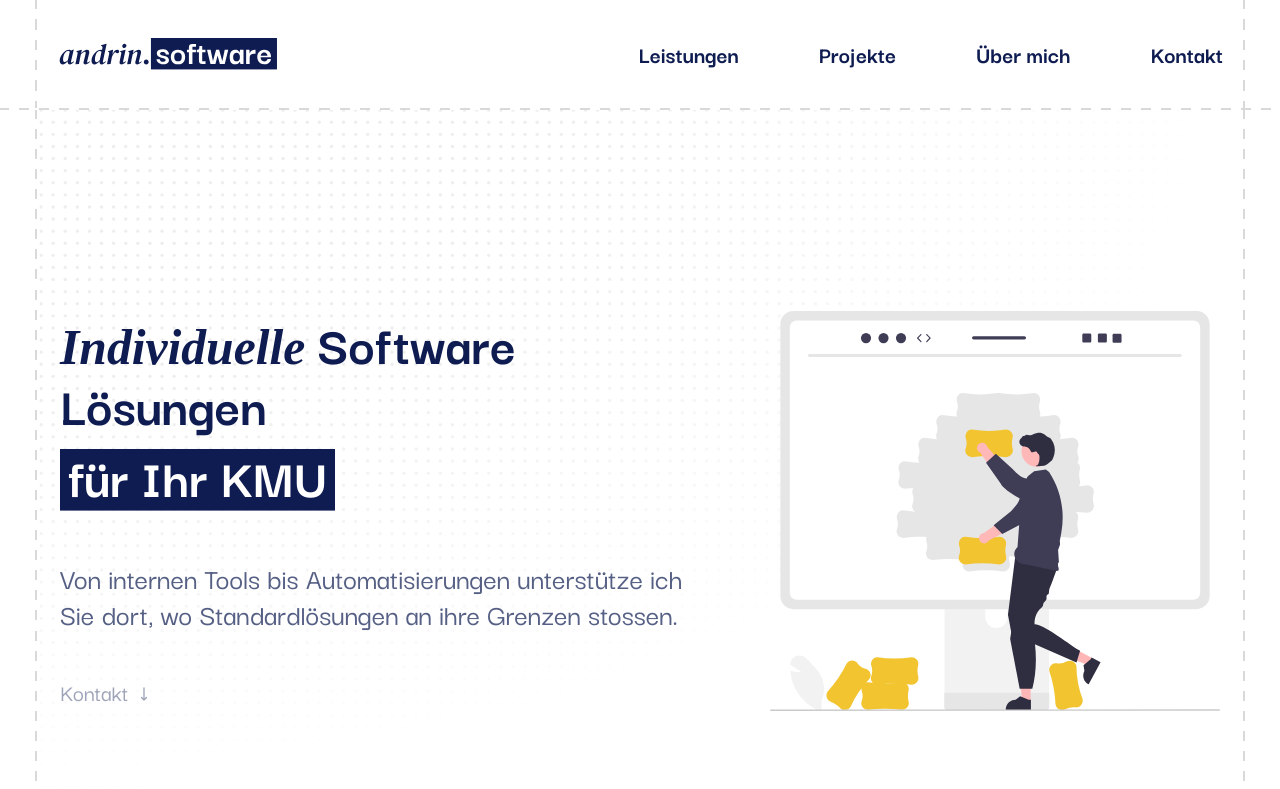
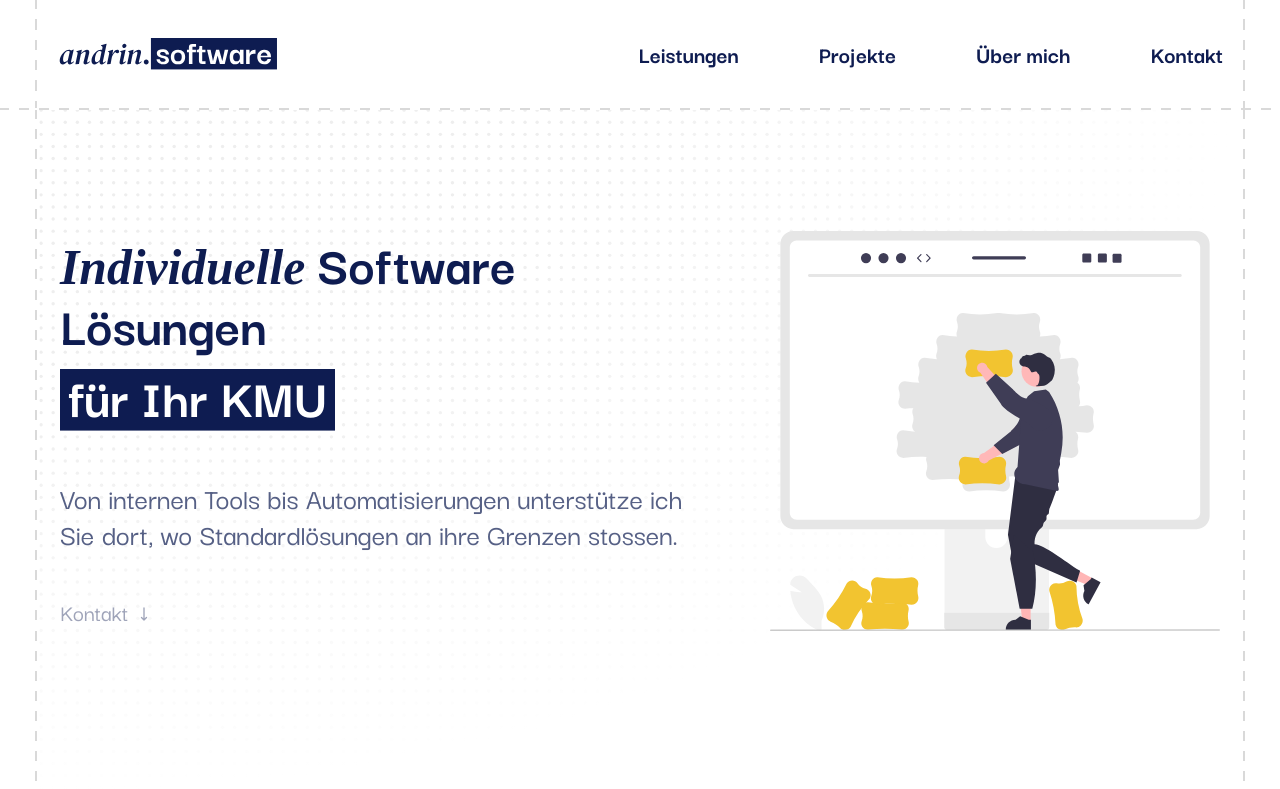
Before and after one commit to codeofandrin/andrin.software, a Next.js app: page / in a window 1280 px wide. Shown: the top 789 px of the page. Built offline with nearby package versions, Linux system fonts and the light colour scheme.

Commit message:
Fix hero not in center

```diff
--- a/src/components/home/Hero.tsx
+++ b/src/components/home/Hero.tsx
@@ -48,7 +48,9 @@ function HeroContactLink() {
 
 export default function Hero() {
   return (
-    <SectionContainer className="relative pb-52 lg:flex lg:min-h-[calc(100svh-var(--spacing-header-desktop))] lg:items-center lg:pb-0">
+    <SectionContainer
+      className="relative pb-52 lg:flex lg:min-h-[calc(100svh-var(--spacing-header-desktop))] lg:items-center lg:pb-0"
+      noTopPadding>
       <ContentPadding className="grid w-full gap-y-8 pt-20 lg:flex lg:items-center lg:gap-x-16 lg:py-12 lg:pt-0">
         <div className="my-auto flex flex-col gap-y-8 sm:gap-y-12">
           <HeroHeader />
--- a/src/components/home/SectionContainer.tsx
+++ b/src/components/home/SectionContainer.tsx
@@ -5,6 +5,7 @@ interface SectionContainerProps extends React.HTMLProps<HTMLDivElement> {
   theme?: string
   bgColor?: string
   noBottomPadding?: boolean
+  noTopPadding?: boolean
   noYBorder?: boolean
 }
 
@@ -15,10 +16,12 @@ export default function SectionContainer({
   theme = "light",
   bgColor = "bg-inherit",
   noBottomPadding = false,
+  noTopPadding = false,
   noYBorder = false,
   ...props
 }: SectionContainerProps) {
   const bottomPadding = noBottomPadding ? "" : colorTransition ? "pb-36" : "pb-52 sm:pb-72"
+  const topPadding = noTopPadding ? "" : "pt-16 sm:pt-40"
 
   const isLight = theme === "light"
 
@@ -46,7 +49,7 @@ export default function SectionContainer({
     return (
       <div className={`${bgColor} w-full sm:flex sm:justify-center`}>
         <div className={`sm:mx-body-desktop py-16 sm:max-w-7xl sm:py-40 ${xBorder}`}>
-          <div className={`${innerBorder} pt-16 sm:pt-40 ${bottomPadding} ${className ?? ""}`} {...props}>
+          <div className={`${innerBorder} ${topPadding} ${bottomPadding} ${className ?? ""}`} {...props}>
             {children}
           </div>
         </div>
@@ -60,7 +63,7 @@ export default function SectionContainer({
   return (
     <div className="sm:mx-body-desktop sm:max-w-7xl">
       <div
-        className={`${border} w-full pt-16 sm:pt-40 ${bottomPadding} ${bgColor} ${className ?? ""}`}
+        className={`${border} w-full ${topPadding} ${bottomPadding} ${bgColor} ${className ?? ""}`}
         {...props}>
         {children}
       </div>
```
